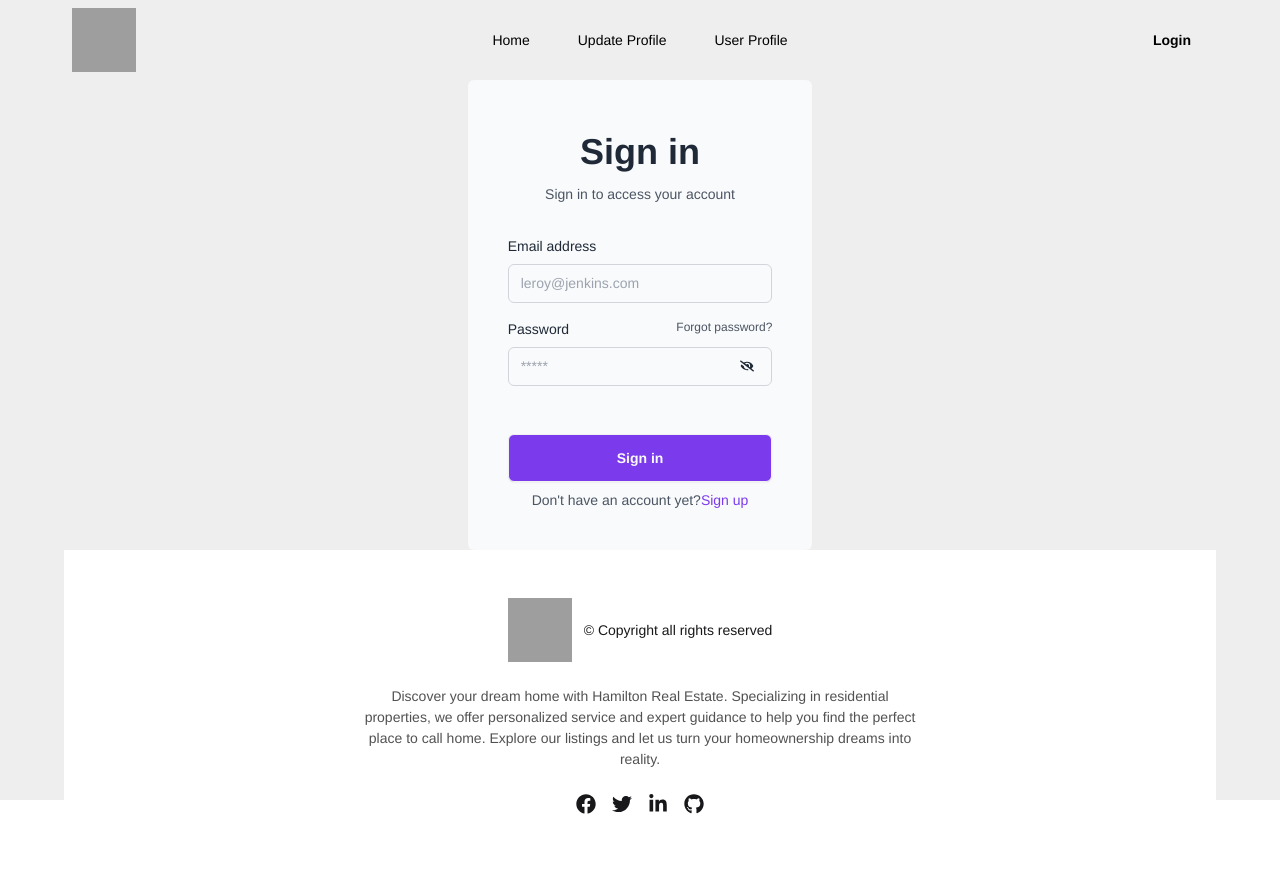
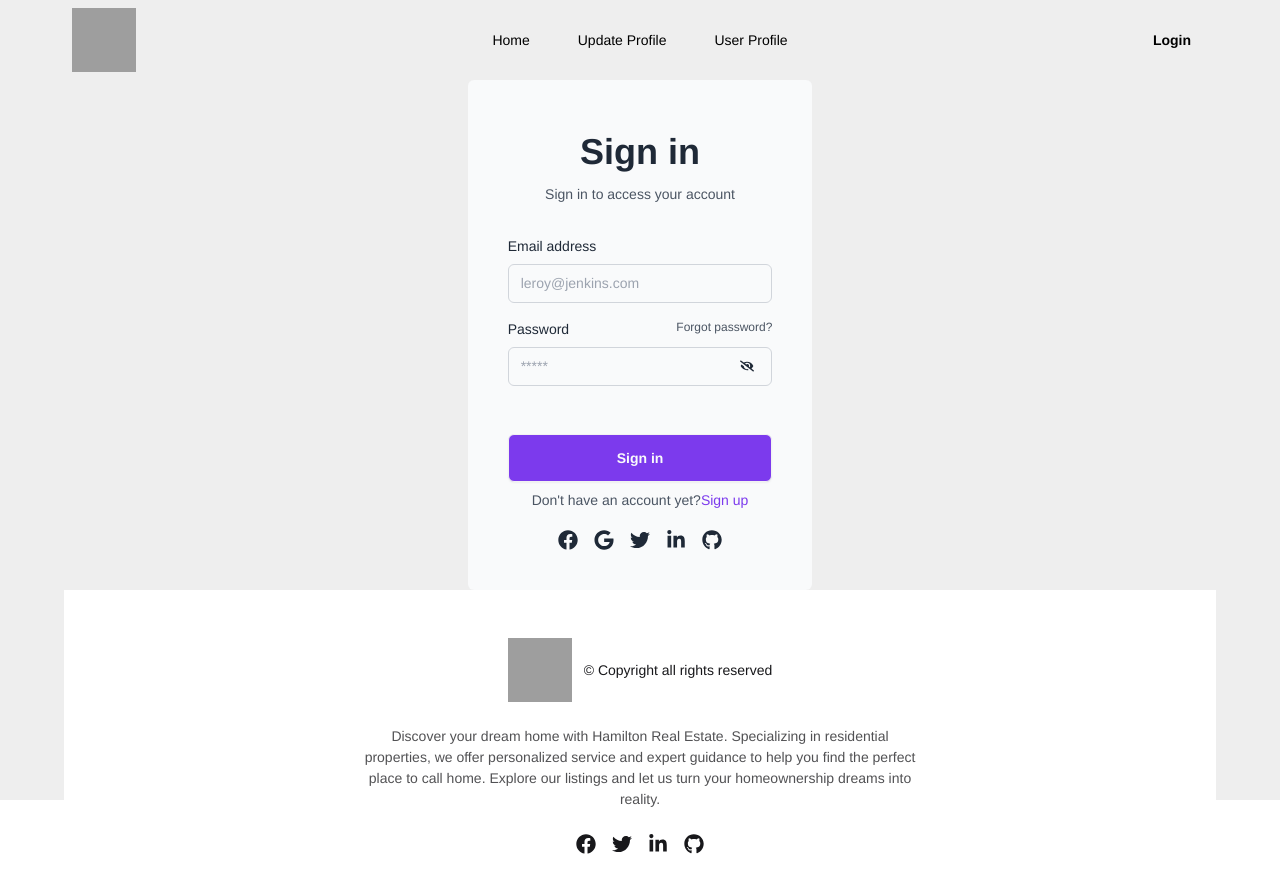
Before and after one commit to saiful108/Hamilton_Real_Estate_A9, a React (Vite) app: page /login in a window 1280 px wide. Shown: the top 892 px of the page. Before the commit the page ends 862 px from the top, so only its background shows below. Built offline with nearby package versions, Linux system fonts and the light colour scheme; no server answers; grey boxes are pictures that could not be loaded.

Commit message:
social auth

```diff
--- a/src/Componets/SocialAuth.jsx
+++ b/src/Componets/SocialAuth.jsx
@@ -1,9 +1,30 @@
+import { FaFacebook, FaGithub, FaLinkedinIn, FaTwitter } from "react-icons/fa";
+import { FaGoogle } from "react-icons/fa6";
 
 
 const SocialAuth = () => {
 	return (
-		<div>
-			<h1>croos problem</h1>
+		<div className="grid justify-center mt-5">
+			<ul className="flex gap-4 justify-content-center">
+                            <li>
+
+                                        <FaFacebook className="text-xl hover:text-blue-600 transition duration-300" />
+                            </li>
+                            <li>
+
+                                        <FaGoogle className="text-xl hover:text-blue-600 transition duration-300" />
+                            </li>
+                            <li>
+                            <FaTwitter className="text-xl hover:text-blue-600 transition duration-300" />
+                            </li>
+
+                            <li>
+                            <FaLinkedinIn className="text-xl hover:text-blue-600 transition duration-300" />
+                            </li>
+                            <li>
+                            <FaGithub className="text-xl hover:text-blue-600 transition duration-300" />
+                            </li>
+                        </ul>
 		</div>
 	);
 };
--- a/src/Firebase/firebase.config.js
+++ b/src/Firebase/firebase.config.js
@@ -16,6 +16,6 @@ const firebaseConfig = {
 
 
 // Initialize Firebase
-const app = initializeApp(firebaseConfig);
+ const app = initializeApp(firebaseConfig);
 const auth = getAuth(app);
 export default auth;
--- a/src/Pages/Auth/Login.jsx
+++ b/src/Pages/Auth/Login.jsx
@@ -4,6 +4,7 @@ import { Link, useLocation, useNavigate } from "react-router-dom";
 import { ToastContainer, toast } from "react-toastify";
 import { AuthContext } from "../../Provider/AuthProvider";
 import { FaEye, FaEyeSlash } from "react-icons/fa";
+import SocialAuth from "../../Componets/SocialAuth";
 
 const Login = () => {
   const { signInUser, success, setSuccess, errors, setErrors } =
@@ -102,6 +103,7 @@ const Login = () => {
             </p>
           </div>
         </form>
+        <SocialAuth></SocialAuth>
       </div>
     </div>
   );
--- a/src/Pages/Auth/SignUp.jsx
+++ b/src/Pages/Auth/SignUp.jsx
@@ -7,16 +7,18 @@ import { AuthContext } from "../../Provider/AuthProvider";
 import { FaEye, FaEyeSlash } from "react-icons/fa";
 import { GithubAuthProvider, GoogleAuthProvider } from "firebase/auth/web-extension";
 import auth from "../../Firebase/firebase.config";
+import SocialAuth from "../../Componets/SocialAuth";
 
 
+const provider=new GoogleAuthProvider();
 const SignUp = () => {
-      const {createUser,success,setSuccess,errors,setErrors,handleUpdate}=useContext(AuthContext);
+         const {createUser,success,setSuccess,errors,setErrors,handleUpdate}=useContext(AuthContext);
     const [accept,setAccept]=useState('');
     const [show,setShow]=useState(false);
        const navigate = useNavigate();
        const locatoion=useLocation();
 
-console.log({accept});
+
     const handleSignUp=e=>{
         e.preventDefault();
         const email=e.target.email.value;
@@ -78,7 +80,25 @@ console.log(user);
         })
     }
 
+   const handleGoogle=()=>{
 
+    signInWithPopup(auth, provider)
+    .then((result) => {
+      // This gives you a Google Access Token. You can use it to access the Google API.
+
+      // The signed-in user info.
+      const user = result.user;
+      console.log(user);
+      // ...
+    }).catch((error) => {
+      // Handle Errors here.
+      const errorCode = error.code;
+      const errorMessage = error.message;
+      // The email of the user's account used.
+
+      // ...
+    });
+   }
     return (
         <div className='grid justify-center'>
             <ToastContainer />
@@ -140,7 +160,10 @@ console.log(user);
 		</div>
 	</form>
 
+
+    <SocialAuth></SocialAuth>
 </div>
+
         </div>
     );
 };
```
Also changed, not shown: src/Componets/Footer.jsx (+0 -41 lines).
